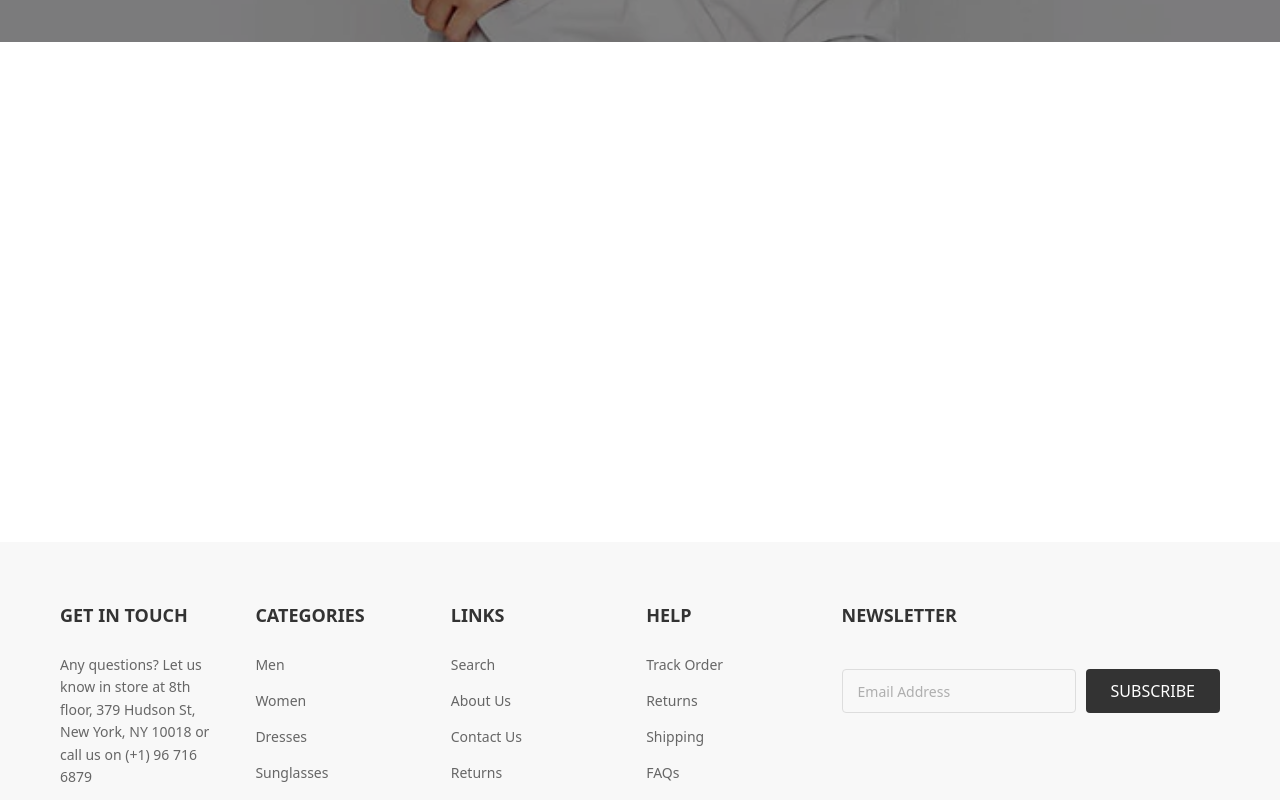
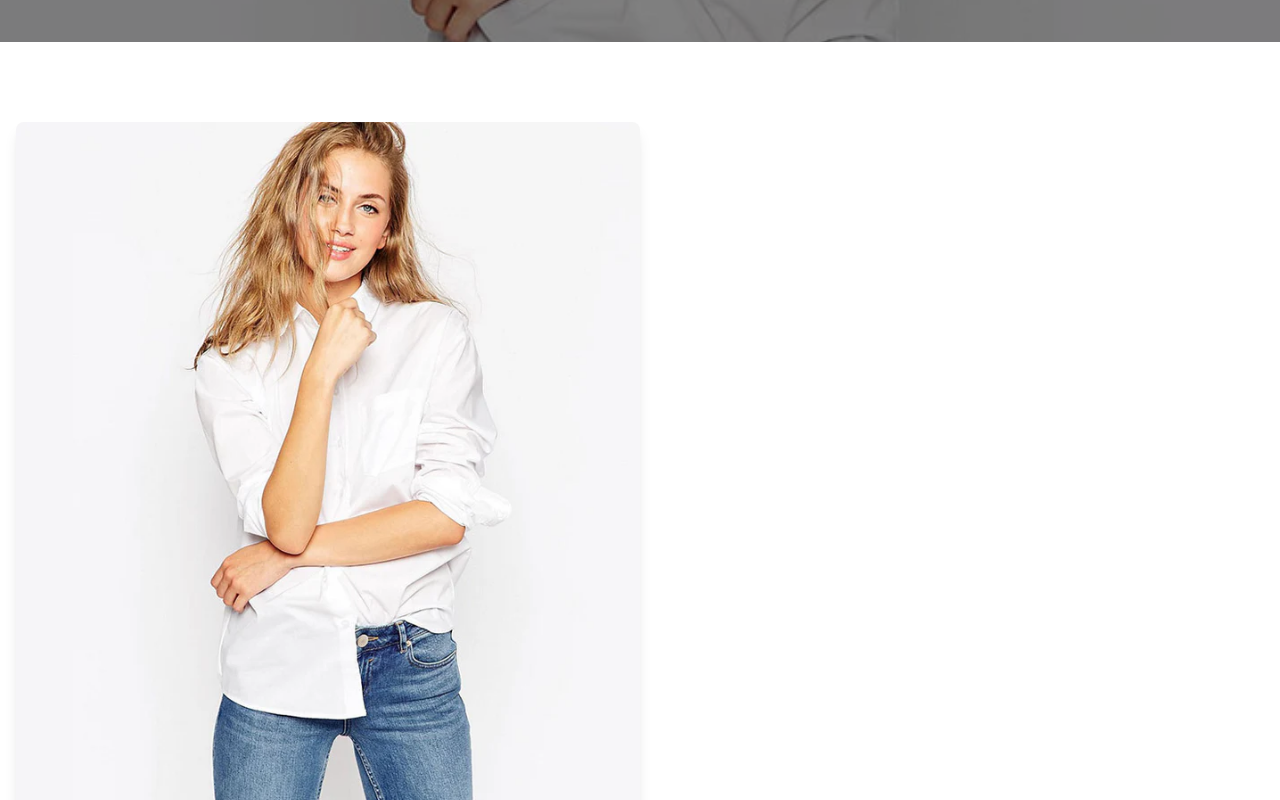
Before and after one commit to dounia88/final-project-react, a React (Vite) app: page /about in a window 1280 px wide. Shown: the part 360-1160 px from the top of the page. Built offline with nearby package versions, Linux system fonts and the light colour scheme.

Commit message:
image section

```diff
--- a/src/pages/about/about.jsx
+++ b/src/pages/about/about.jsx
@@ -18,7 +18,16 @@ const About = () => {
             {/* About Content */}
             <div className="container mx-auto px-4 py-20">
                 <div className="flex flex-col lg:flex-row items-center gap-16">
-
+                    {/* Image Section */}
+                    <div className="lg:w-1/2">
+                        <div className="relative">
+                            <img
+                                src="../../public/images/shopy4.webp"
+                                alt="About Us"
+                                className="w-full rounded-lg shadow-lg"
+                            />
+                        </div>
+                    </div>
 
 
                 </div>
```
